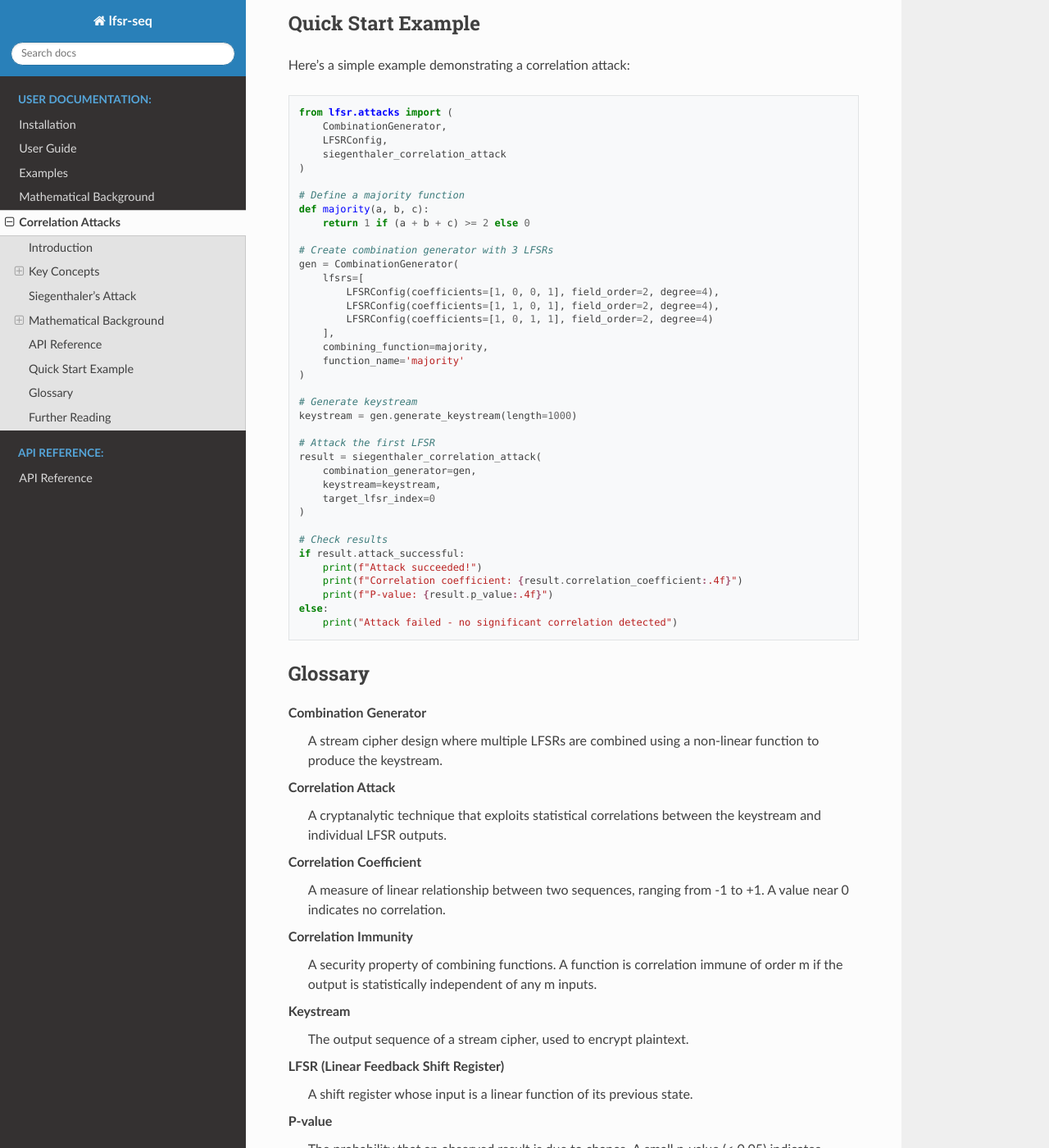
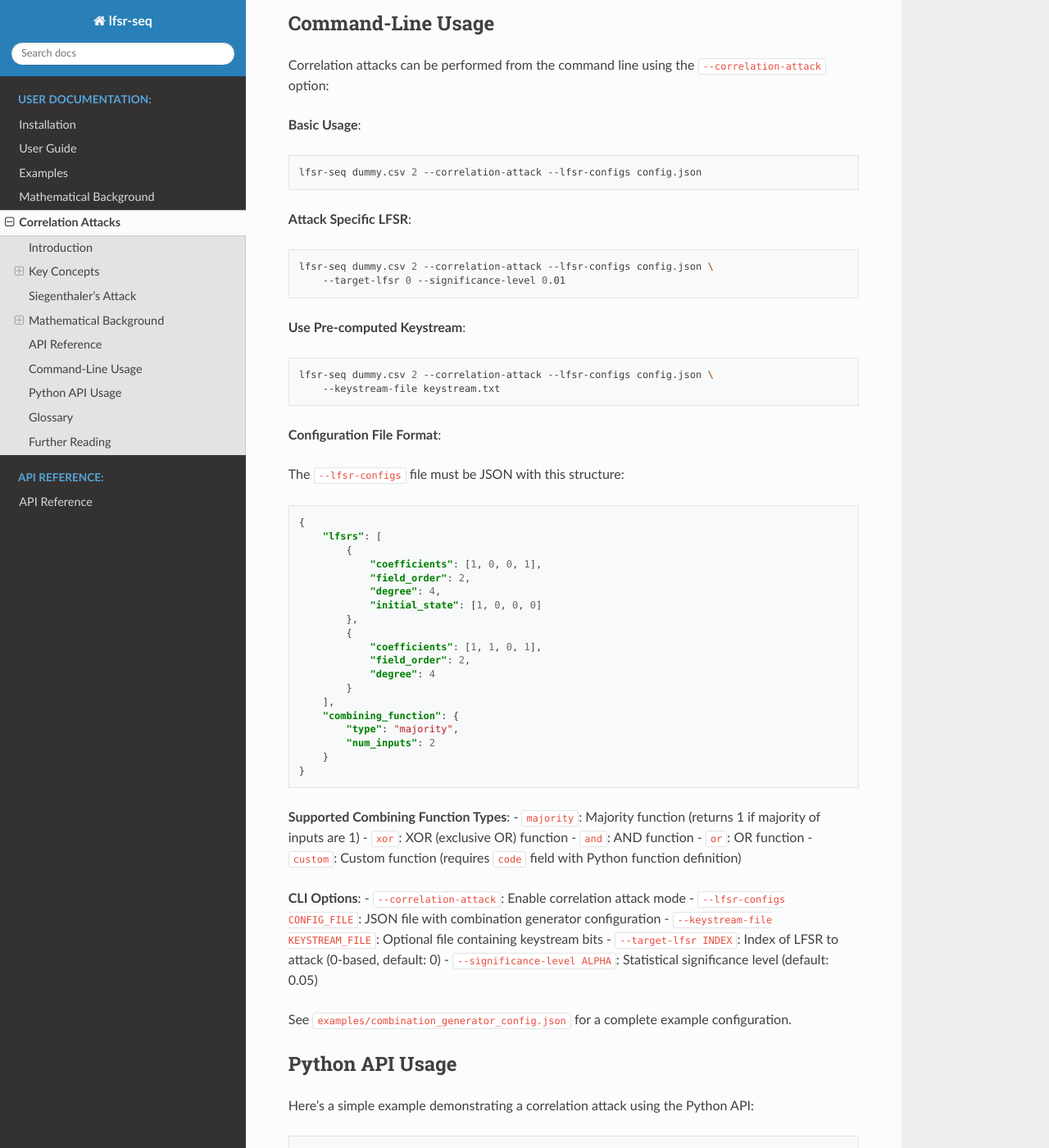
Before and after one commit to mkhellat/lfsr-seq, a Sphinx documentation site: the page built from docs/correlation_attacks.rst, in a window 1280 px wide and 1400 px high, scrolled down 4307 px. Shown: the whole window at 82% size. Built offline with Sphinx 7.4.7 and the Read the Docs theme 3.1.0, drawn with Linux system fonts in a browser that asks for light colours.

Commit message:
docs: Update Sphinx documentation for CLI integration
This commit comprehensively updates Sphinx documentation to include
CLI integration for correlation attacks.

Documentation Updates:
=====================

1. docs/correlation_attacks.rst:
   - Added 'Command-Line Usage' section with complete CLI examples
   - Documented configuration file format
   - Listed all CLI options with descriptions
   - Added examples for different use cases
   - Renamed 'Quick Start Example' to 'Python API Usage' for clarity

2. docs/api/cli.rst:
   - Added correlation attack CLI options to command-line interface
     documentation
   - Added missing standard options (period-only, algorithm, parallel)
   - Added new section 'Correlation Attack CLI Functions'
   - Documented lfsr.cli_correlation module
   - Added function documentation for CLI correlation functions

All CLI options are now properly documented in Sphinx, making the
correlation attack framework fully accessible through both command-line
and Python API with complete documentation.

```diff
--- a/docs/correlation_attacks.rst
+++ b/docs/correlation_attacks.rst
@@ -218,10 +218,78 @@ API Reference
 The correlation attack framework is implemented in the :mod:`lfsr.attacks` module.
 See :doc:`api/attacks` for complete API documentation.
 
-Quick Start Example
--------------------
+Command-Line Usage
+------------------
 
-Here's a simple example demonstrating a correlation attack:
+Correlation attacks can be performed from the command line using the
+``--correlation-attack`` option:
+
+**Basic Usage**:
+
+.. code-block:: bash
+
+   lfsr-seq dummy.csv 2 --correlation-attack --lfsr-configs config.json
+
+**Attack Specific LFSR**:
+
+.. code-block:: bash
+
+   lfsr-seq dummy.csv 2 --correlation-attack --lfsr-configs config.json \
+       --target-lfsr 0 --significance-level 0.01
+
+**Use Pre-computed Keystream**:
+
+.. code-block:: bash
+
+   lfsr-seq dummy.csv 2 --correlation-attack --lfsr-configs config.json \
+       --keystream-file keystream.txt
+
+**Configuration File Format**:
+
+The ``--lfsr-configs`` file must be JSON with this structure:
+
+.. code-block:: json
+
+   {
+       "lfsrs": [
+           {
+               "coefficients": [1, 0, 0, 1],
+               "field_order": 2,
+               "degree": 4,
+               "initial_state": [1, 0, 0, 0]
+           },
+           {
+               "coefficients": [1, 1, 0, 1],
+               "field_order": 2,
+               "degree": 4
+           }
+       ],
+       "combining_function": {
+           "type": "majority",
+           "num_inputs": 2
+       }
+   }
+
+**Supported Combining Function Types**:
+- ``majority``: Majority function (returns 1 if majority of inputs are 1)
+- ``xor``: XOR (exclusive OR) function
+- ``and``: AND function
+- ``or``: OR function
+- ``custom``: Custom function (requires ``code`` field with Python function definition)
+
+**CLI Options**:
+- ``--correlation-attack``: Enable correlation attack mode
+- ``--lfsr-configs CONFIG_FILE``: JSON file with combination generator configuration
+- ``--keystream-file KEYSTREAM_FILE``: Optional file containing keystream bits
+- ``--target-lfsr INDEX``: Index of LFSR to attack (0-based, default: 0)
+- ``--significance-level ALPHA``: Statistical significance level (default: 0.05)
+
+See ``examples/combination_generator_config.json`` for a complete example configuration.
+
+Python API Usage
+----------------
+
+Here's a simple example demonstrating a correlation attack using the Python API:
 
 .. code-block:: python
 
```
Also changed, not shown: docs/api/cli.rst (+40 -0 lines).
